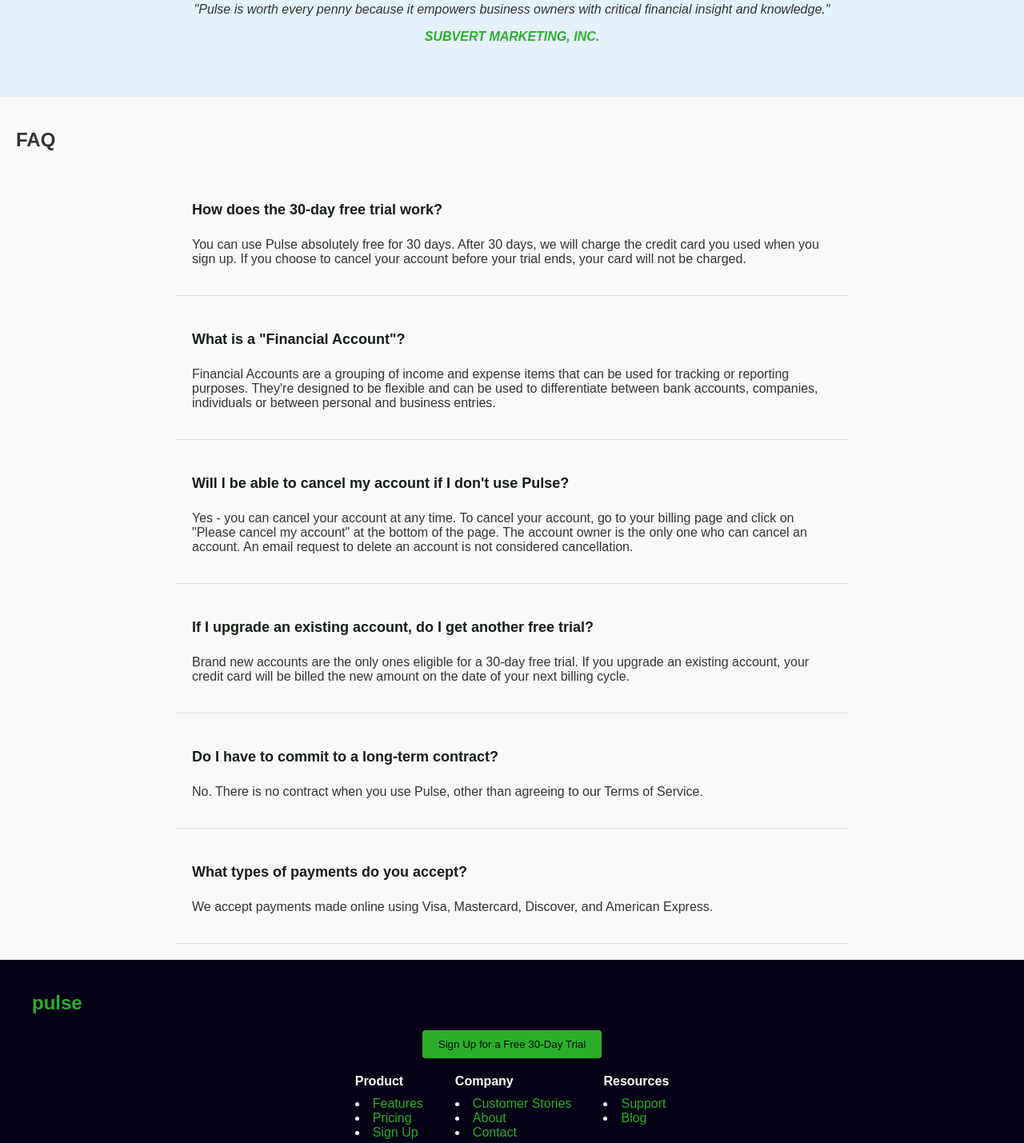
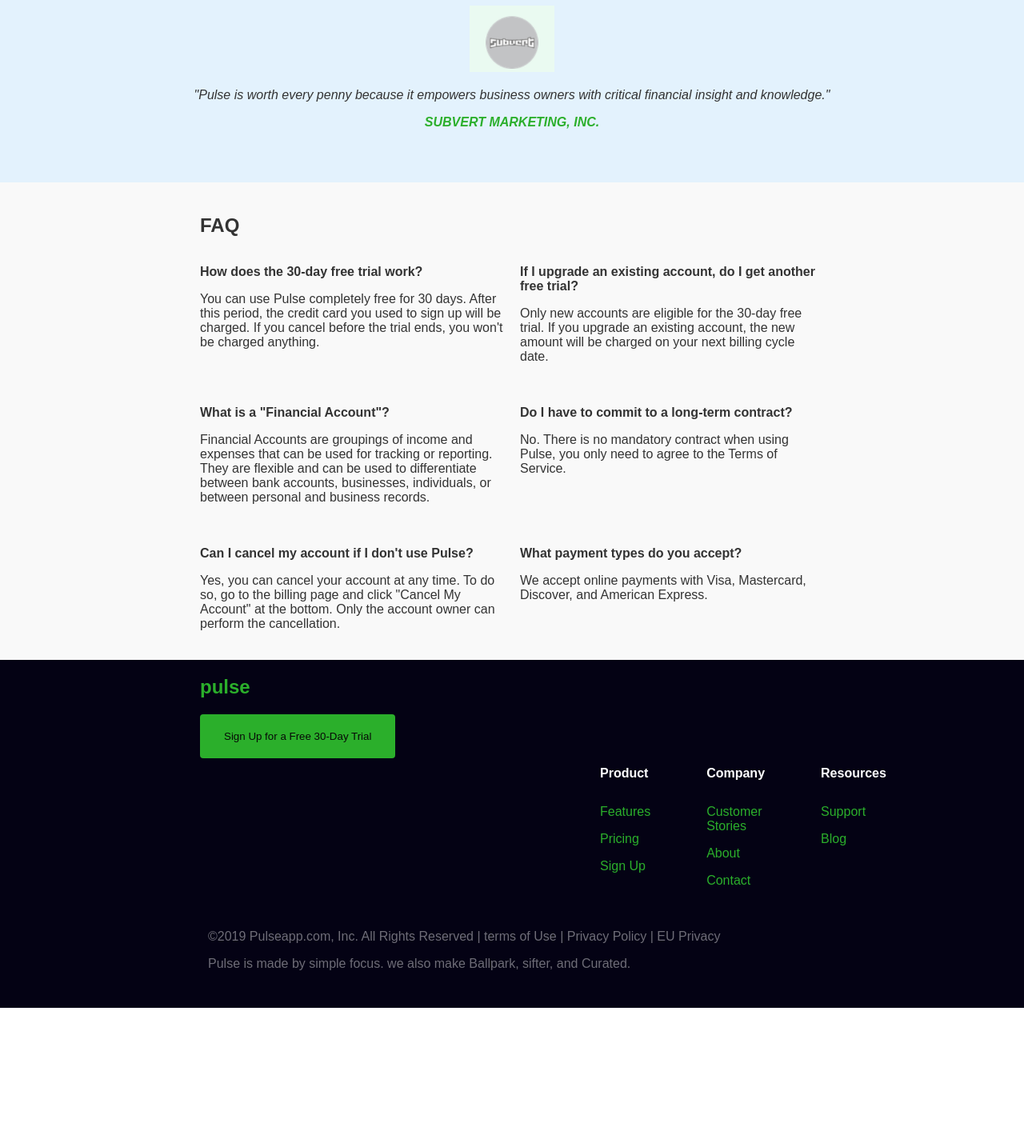
Before and after one commit to gabrieldg19/Examen-Practico, a plain HTML site: page index.html in a window 1280 px wide. Shown: the part 1073-2502 px from the top of the page at 80% size. After the commit the page ends 2333 px from the top, so only its background shows below. Drawn offline with Linux system fonts and the light colour scheme.

Commit message:
Add files via upload

```diff
--- a/index.html
+++ b/index.html
@@ -66,35 +66,38 @@
 
     <section class="testimonial">
         <div class="testimonial-content">
+            <img src="SUBVERT.PNG">
             <p>"Pulse is worth every penny because it empowers business owners with critical financial insight and knowledge."</p>
             <p class="author">SUBVERT MARKETING, INC.</p>
         </div>
     </section>
     <section class="faq">
         <h2>FAQ</h2>
-    <div class="question">
-        <h4>How does the 30-day free trial work?</h4>
-        <p>You can use Pulse absolutely free for 30 days. After 30 days, we will charge the credit card you used when you sign up. If you choose to cancel your account before your trial ends, your card will not be charged.</p>
+    <div class="faq-container">
+        <div>
+            <p class="question">How does the 30-day free trial work?</p>
+            <p class="answer">You can use Pulse completely free for 30 days. After this period, the credit card you used to sign up will be charged. If you cancel before the trial ends, you won't be charged anything.</p>
         </div>
-    <div class="question">
-        <h4>What is a "Financial Account"?</h4>
-        <p>Financial Accounts are a grouping of income and expense items that can be used for tracking or reporting purposes. They're designed to be flexible and can be used to differentiate between bank accounts, companies, individuals or between personal and business entries.</p>
+        <div>
+            <p class="question">If I upgrade an existing account, do I get another free trial?</p>
+            <p class="answer">Only new accounts are eligible for the 30-day free trial. If you upgrade an existing account, the new amount will be charged on your next billing cycle date.</p>
         </div>
-    <div class="question">
-        <h4>Will I be able to cancel my account if I don't use Pulse?</h4>
-        <p>Yes - you can cancel your account at any time. To cancel your account, go to your billing page and click on "Please cancel my account" at the bottom of the page. The account owner is the only one who can cancel an account. An email request to delete an account is not considered cancellation.</p>
+        <div>
+            <p class="question">What is a "Financial Account"?</p>
+            <p class="answer">Financial Accounts are groupings of income and expenses that can be used for tracking or reporting. They are flexible and can be used to differentiate between bank accounts, businesses, individuals, or between personal and business records.</p>
         </div>
-    <div class="question">
-        <h4>If I upgrade an existing account, do I get another free trial?</h4>
-        <p>Brand new accounts are the only ones eligible for a 30-day free trial. If you upgrade an existing account, your credit card will be billed the new amount on the date of your next billing cycle.</p>
+        <div>
+            <p class="question">Do I have to commit to a long-term contract?</p>
+            <p class="answer">No. There is no mandatory contract when using Pulse, you only need to agree to the Terms of Service.</p>
         </div>
-    <div class="question">
-        <h4>Do I have to commit to a long-term contract?</h4>
-        <p>No. There is no contract when you use Pulse, other than agreeing to our Terms of Service.</p>
+        <div>
+            <p class="question">Can I cancel my account if I don't use Pulse?</p>
+            <p class="answer">Yes, you can cancel your account at any time. To do so, go to the billing page and click "Cancel My Account" at the bottom. Only the account owner can perform the cancellation.</p>
         </div>
-    <div class="question">
-        <h4>What types of payments do you accept?</h4>
-        <p>We accept payments made online using Visa, Mastercard, Discover, and American Express.</p>
+        <div>
+            <p class="question">What payment types do you accept?</p>
+            <p class="answer">We accept online payments with Visa, Mastercard, Discover, and American Express.</p>
+        </div>
     </div>
 </section>
     <footer class="footer">
@@ -104,20 +107,22 @@
             <div class="footer-links">
                 <div class="footer-links-column">
                 <div class="footer-links-title">Product</div>
-                 <li><a href="#">Features</a></li>
-                <li><a href="#">Pricing</a></li>
-                 <li><a href="#">Sign Up</a></li>
+           <p><a href="#">Features</a</p>
+            <p><a href="#">Pricing</a></p>
+            <p><a href="#">Sign Up</a></p>
+
                 </div>
                 <div class="footer-links-column">
                 <div class="footer-links-title">Company</div>
-                  <li><a href="#">Customer Stories</a></li>
-                  <li><a href="#">About</a></li>
-                  <li><a href="#">Contact</a></li>
+            <p><a href="#">Customer Stories</a></p>
+            <p><a href="#">About</a></p>
+            <p><a href="#">Contact</a></p>
+
                 </div>
                 <div class="footer-links-column">
                 <div class="footer-links-title">Resources</div>
-                    <li><a href="#">Support</a></li>
-                    <li><a href="#">Blog</a></li>
+            <p><a href="#">Support</a></p>
+            <p><a href="#">Blog</a></p>
                 </div>
             </div>
             <div class="footer-bottom">
--- a/styles.css
+++ b/styles.css
@@ -112,6 +112,7 @@ nav a {
     text-align: center;
 }
 
+
 /* Testimonial */
 .testimonial {
     background: #e3f2fd;
@@ -125,28 +126,34 @@ nav a {
 }
 
 /* FAQ Section */
-.faq {
-    padding: 20px;
+.faq{
     background: #f9f9f9;
+    padding: 20px 250px;
+    text-align: auto;
+}
+.faq-container {
+    display: grid;
+    grid-template-columns: 1fr 1fr;
+    gap: 20px;
+    max-width: 900px;
+}
+.faq-container h2 {
+    grid-column: span 2;
 }
 .question {
-    padding: 20px;
-    border-bottom: 1px solid #ddd;
-    max-width: 800px;
-    margin: auto;
+    font-weight: bold;
 }
-
-.question h4 {
-    font-size: 18px;
-    color: #161d16
+.answer {
+    margin-top: 5px;
+    color: #333;
 }
 
 /* Footer */
 .footer {
     background: #040214;
     color: white;
-    padding: 40px;
-    text-align: center;
+    padding:  20px 250px;
+    text-align: auto;
 }
 
 .footer a {
@@ -164,9 +171,10 @@ nav a {
 
 .footer-links {
     display: flex;
-    justify-content: center;
-    gap: 40px;
-    margin: 20px 0;
+    justify-content: auto;
+    gap: 70px;
+    margin:10px 500px;
+    text-align: auto;
 }
 
 .footer-links-column {
@@ -175,10 +183,11 @@ nav a {
 
 .footer-links-title {
     font-weight: bold;
-    margin-bottom: 10px;
+    margin-bottom: 30px;
 }
+
 .footer-button{
-    padding: 10px 20px;
+    padding: 20px 30px;
     border: none;
     background: #2baf2b;
     color: #070a07;
```
Also changed, not shown: SUBVERT.png (added). Lines whose indentation alone changed are shown as unchanged.
